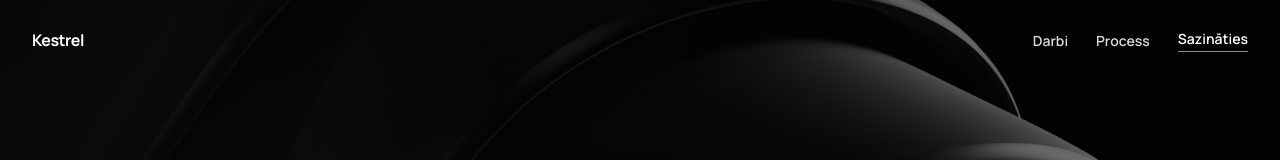
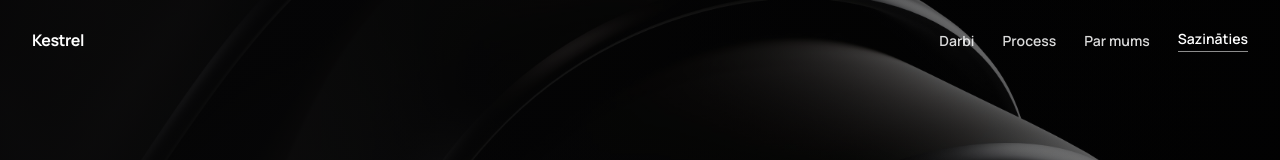
Before and after one commit to davisl24/WEBSITEAGENCY, a Next.js app: page / in a window 1280 px wide. Shown: the top 160 px of the page. Built offline with nearby package versions, Linux system fonts and the light colour scheme.

Commit message:
nav: add about page link

```diff
--- a/app/page.tsx
+++ b/app/page.tsx
@@ -19,6 +19,7 @@ export default function Home() {
           <nav className="site-nav" aria-label="Galvenā navigācija">
             <a href="#work">Darbi</a>
             <a href="#process">Process</a>
+            <a href="/par-mums">Par mums</a>
             <a className="header-cta" href="#contact">Sazināties</a>
           </nav>
         </header>
@@ -263,6 +264,7 @@ export default function Home() {
                 <span>Navigācija</span>
                 <a href="#work">Darbi</a>
                 <a href="#process">Process</a>
+                <a href="/par-mums">Par mums</a>
                 <a href="#contact">Sazināties</a>
               </div>
               <div>
```
